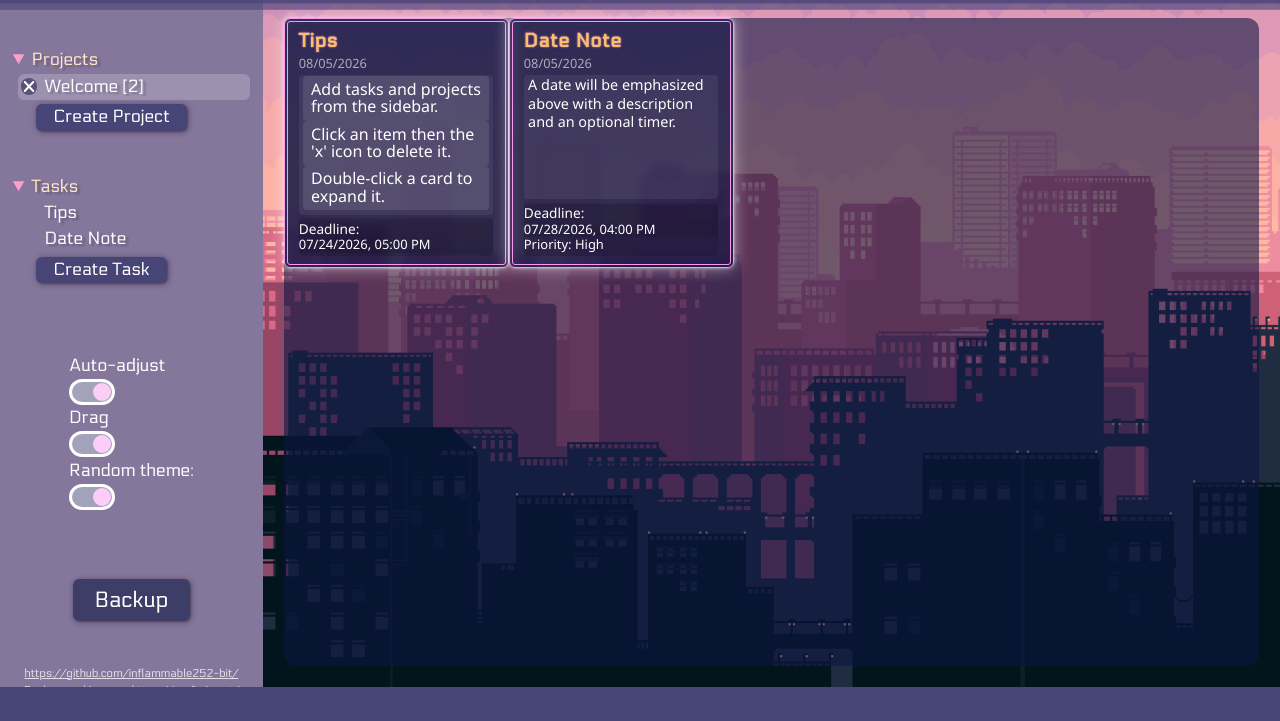
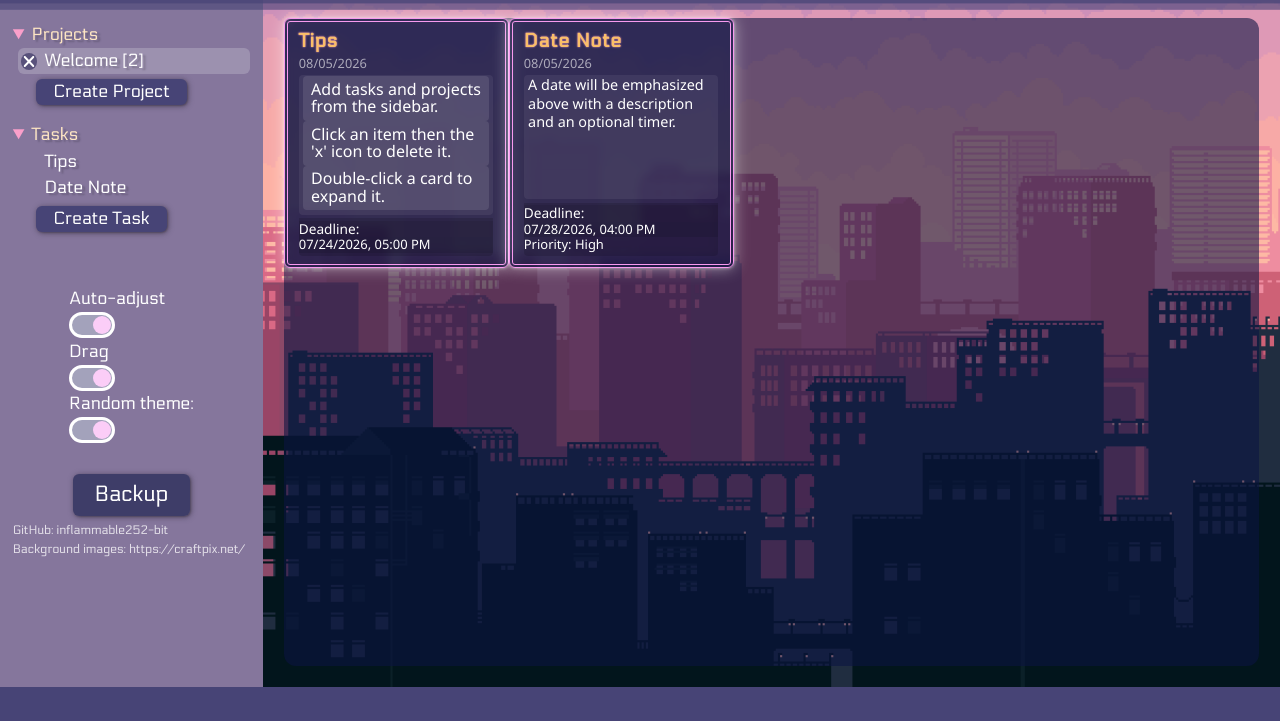
Before and after one commit to inflammable252-bit/neon-tasks, a website built with webpack: page src/template.html in a window 1280 px wide. Shown: the part 79-800 px from the top of the page. Built offline with nearby package versions, Linux system fonts and the light colour scheme.

Commit message:
Restructure aside for consistency across sizes

```diff
--- a/src/style.css
+++ b/src/style.css
@@ -121,8 +121,7 @@ aside#sidebar {
     font-family: var(--p-strong);
 
     display: grid;
-    grid-template-rows: 75px min-content 1fr min-content min-content min-content 34px;
-    gap: 3vw;
+    grid-template-rows: 75px min-content 0.6fr 0.3fr 0.1fr min-content 50px;
     padding: 1vw;
     z-index: 9;
     width: 0;
@@ -149,9 +148,11 @@ aside#sidebar.show {
     }
 }
 aside#sidebar details#projects-list {
+        padding-top: 1vw;
         grid-row: 2/3;
     }
     aside#sidebar details#tasks-list {
+        padding-top: 1vw;
         grid-row: 3/4;
     }
 aside#sidebar ul {
@@ -830,19 +831,29 @@ textarea#backup-text {
     width: 100%;
 }
 .link-wrapper {
+    display: none;
     grid-row: 6/7;
-    font-size: 0.65em;
-    display: flex;
+    font-size: 0.7em;
     flex-direction: column;
     p, a {
+        align-self: start;
         color: #ffffffc5;
+        text-decoration: none;
+        transition: color 0.4s ease-in-out;
     }
-    p#art-credit {
-
+    a:hover {
+        color: #FFF;
+        text-decoration: underline;
+    }
+}
+aside#sidebar.show {
+    .link-wrapper {
+        display: flex;
     }
 }
 @media (min-width: 1024px) {
 .link-wrapper {
+    display: flex;
     align-items: center;
     }
 }
--- a/src/template.html
+++ b/src/template.html
@@ -39,7 +39,7 @@
         </div>
         <button id="backup">Backup</button>
         <div class="link-wrapper">
-            <p id="repo"><a href="https://github.com/inflammable252-bit/" target="_blank">https://github.com/inflammable252-bit/</a></p>
+            <p id="repo">GitHub: <a href="https://github.com/inflammable252-bit/" target="_blank"> inflammable252-bit</a></p>
             <p id="art-credit">Background images: <a href="https://craftpix.net/" target="_blank">https://craftpix.net/</a></p>
         </div>
     </aside>
```
